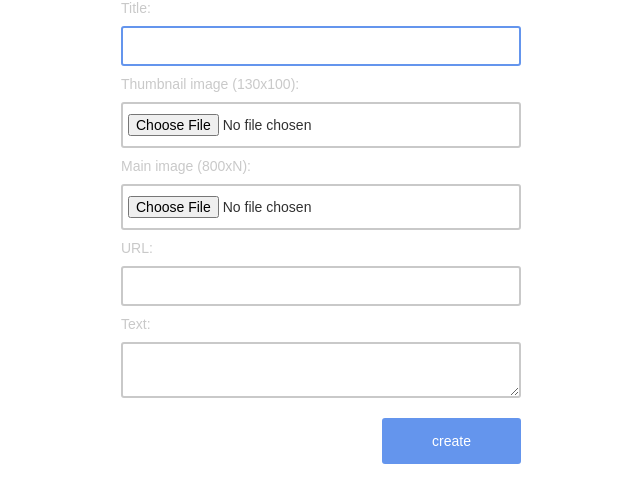
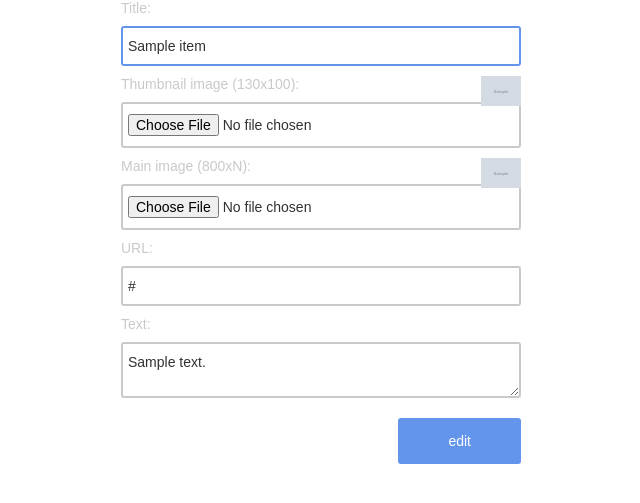
Before and after one commit to MathObsessed/demo_news, a Symfony app: template templates/default/form.html.twig in a window 1280 px wide. Shown: the part 87-590 px from the top of the page, without its empty margins (319-959 px from the left). Run offline with Twig, Linux system fonts and the light colour scheme; the template is opened without the code that fills it: most values are stand-ins (such as "Sample title", 1, 10 or a date in 2020); grey boxes marked "Sample" are stand-in pictures; some libraries are stand-ins or nearby versions.

Commit message:
Updated view to show item data on edit

```diff
--- a/templates/default/form.html.twig
+++ b/templates/default/form.html.twig
@@ -44,6 +44,14 @@
             float: right;
             clear: right;
         }
+        .item-image-preview-container {
+            position: relative;
+            width: 100%;
+        }
+        .item-image-preview-container > img {
+            position: absolute;
+            right: 0;
+        }
     </style>
 {% endblock %}
 
@@ -55,21 +63,31 @@
         <section>
             <form id="news_form">
                 <label for="news_title">Title:</label>
-                <input id="news_title" name="news[title]" type="text" tabindex="1" required autofocus>
+                <input id="news_title" name="news[title]" type="text" value="{{ item ? item.title : '' }}" tabindex="1" required autofocus>
 
-                <label for="news_thumbnail">Thumbnail image (130x100):</label>
-                <input id="news_thumbnail" name="news[thumbnail]" type="file" tabindex="2" required>
+                <label for="news_thumbnail" class="item-image-preview-container">
+                    Thumbnail image (130x100):
+                    {% if (item) %}
+                        <img src="{{ item.thumbnail }}" alt="{{ item.title }}" width="40">
+                    {% endif %}
+                </label>
+                <input id="news_thumbnail" name="news[thumbnail]" type="file" tabindex="2">
 
-                <label for="news_image">Main image (800xN):</label>
-                <input id="news_image" name="news[image]" type="file" tabindex="3" required>
+                <label for="news_image" class="item-image-preview-container">
+                    Main image (800xN):
+                    {% if (item) %}
+                        <img src="{{ item.image }}" alt="{{ item.title }}" width="40">
+                    {% endif %}
+                </label>
+                <input id="news_image" name="news[image]" type="file" tabindex="3">
 
                 <label for="news_url">URL:</label>
-                <input id="news_url" name="news[url]" type="text" tabindex="4" required>
+                <input id="news_url" name="news[url]" type="text" value="{{ item ? item.url : '' }}" tabindex="4" required>
 
                 <label for="news_text">Text:</label>
-                <textarea id="news_text" name="news[text]" tabindex="5" required></textarea>
+                <textarea id="news_text" name="news[text]" tabindex="5" required>{{ item ? item.text : '' }}</textarea>
 
-                <button type="submit" tabindex="6" class="button-component">create</button>
+                <button type="submit" tabindex="6" class="button-component">{{ item ? 'edit' : 'create' }}</button>
             </form>
         </section>
     </div>
@@ -80,6 +98,9 @@
         document.getElementById('news_form').addEventListener('submit', function(event){
             event.preventDefault();
 
+            {% if (item) %}
+                alert('call edit handler'); //TODO: implement!
+            {% else %}
                 fetch('/news', {
                     body: new FormData(event.target),
                     cache: 'no-store',
@@ -94,6 +115,7 @@
                 }).catch(function(error){
                     alert(error);
                 });
+            {% endif %}
         });
     </script>
 {% endblock %}
```
Also changed, not shown: src/Controller/DefaultController.php (+13 -2 lines). Lines whose indentation alone changed are shown as unchanged.
